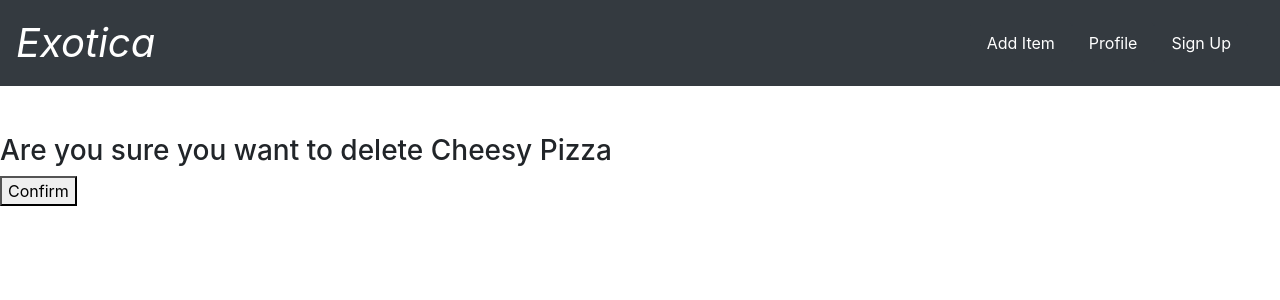
After one commit to TheLegend-2003/Django, a Django app: page /food/delete/1/ in a window 1280 px wide. The commit adds this page. Shown: the top 300 px of the page. Run offline with Django 4.2, Linux system fonts and the light colour scheme; data comes from the database, SQL or seed files in the repository; both versions use the stored data as it was after the commit.

Commit message:
commit:37

```diff
--- a/mysite/food/templates/food/detail.html
+++ b/mysite/food/templates/food/detail.html
@@ -23,7 +23,7 @@
 			>Edit
 		</a>
 		<a
-			href="#"
+			href="{% url 'food:delete_item' item.id %}"
 			style="width: 80px"
 			class="btn btn-danger"
 			>Delete
--- /dev/null
+++ b/mysite/food/templates/food/item-delete.html
@@ -0,0 +1,12 @@
+{% extends 'food/base.html' %}
+
+{% block body %}
+
+<form method ="POST">
+    {% csrf_token %}
+    <h3>Are you sure you want to delete {{ item.item_name }}</h3>
+    <button type="submit">Confirm</button>
+</form>
+
+
+{% endblock %}
--- a/mysite/food/urls.py
+++ b/mysite/food/urls.py
@@ -8,4 +8,5 @@ urlpatterns = [
     path('detail/<int:item_id>/', views.detail, name = 'detail'),
     path('add/',views.create_item, name='create_item'),
     path('update/<int:id>/', views.update_item , name='update_item'),
+    path('delete/<int:id>/', views.delete_item, name='delete_item'),
 ]
--- a/mysite/food/views.py
+++ b/mysite/food/views.py
@@ -48,3 +48,15 @@ def update_item(request, id):
         return redirect('food:index')
 
     return render(request, 'food/item-form.html', context)
+
+def delete_item(request, id):
+    item = Item.objects.get(pk=id)
+
+    context = {
+        'item': item
+    }
+
+    if request.method == 'POST':
+        item.delete()
+        return redirect('food:index')
+    return render(request, 'food/item-delete.html', context)
```
Also changed, not shown: mysite/db.sqlite3.
